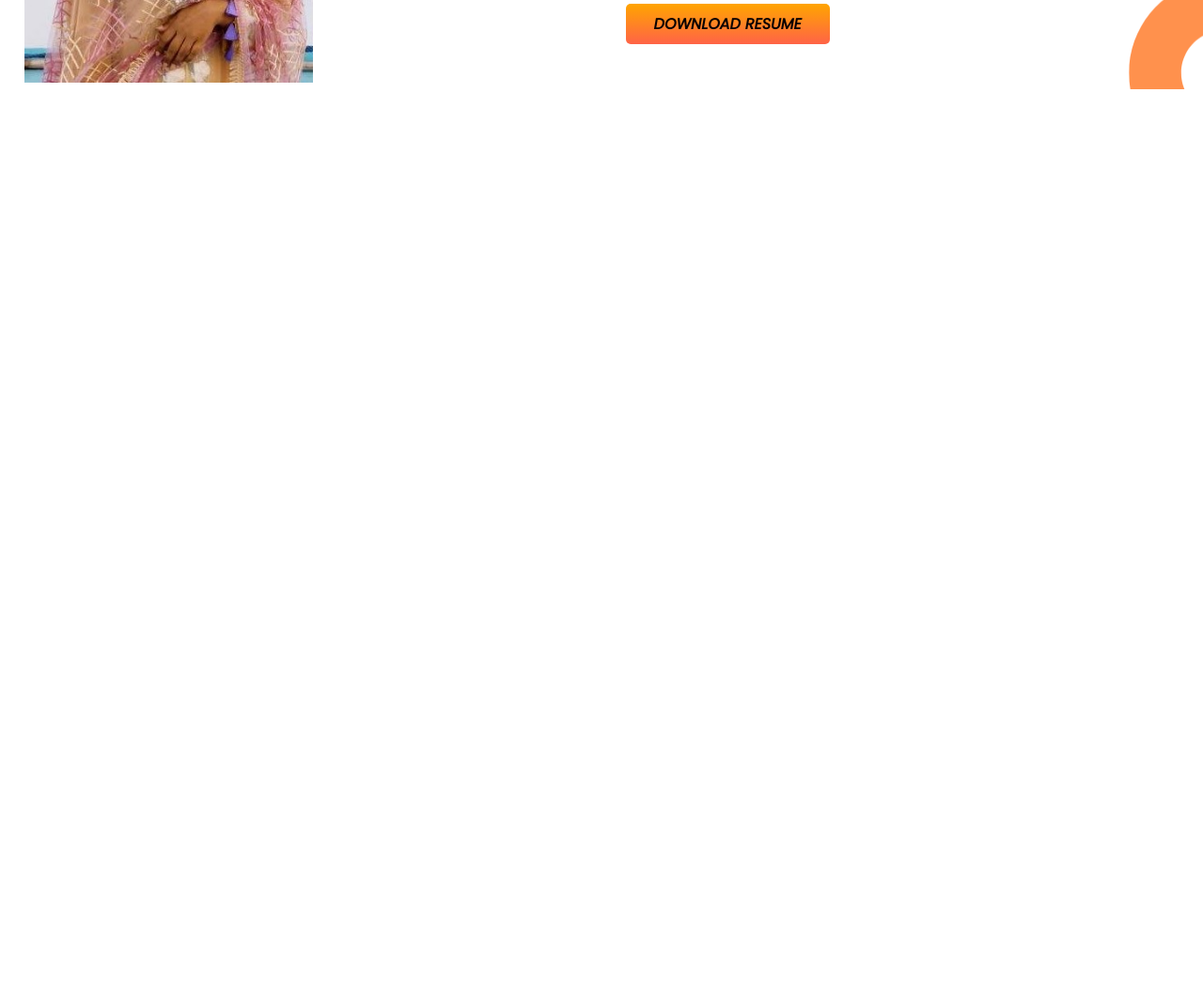
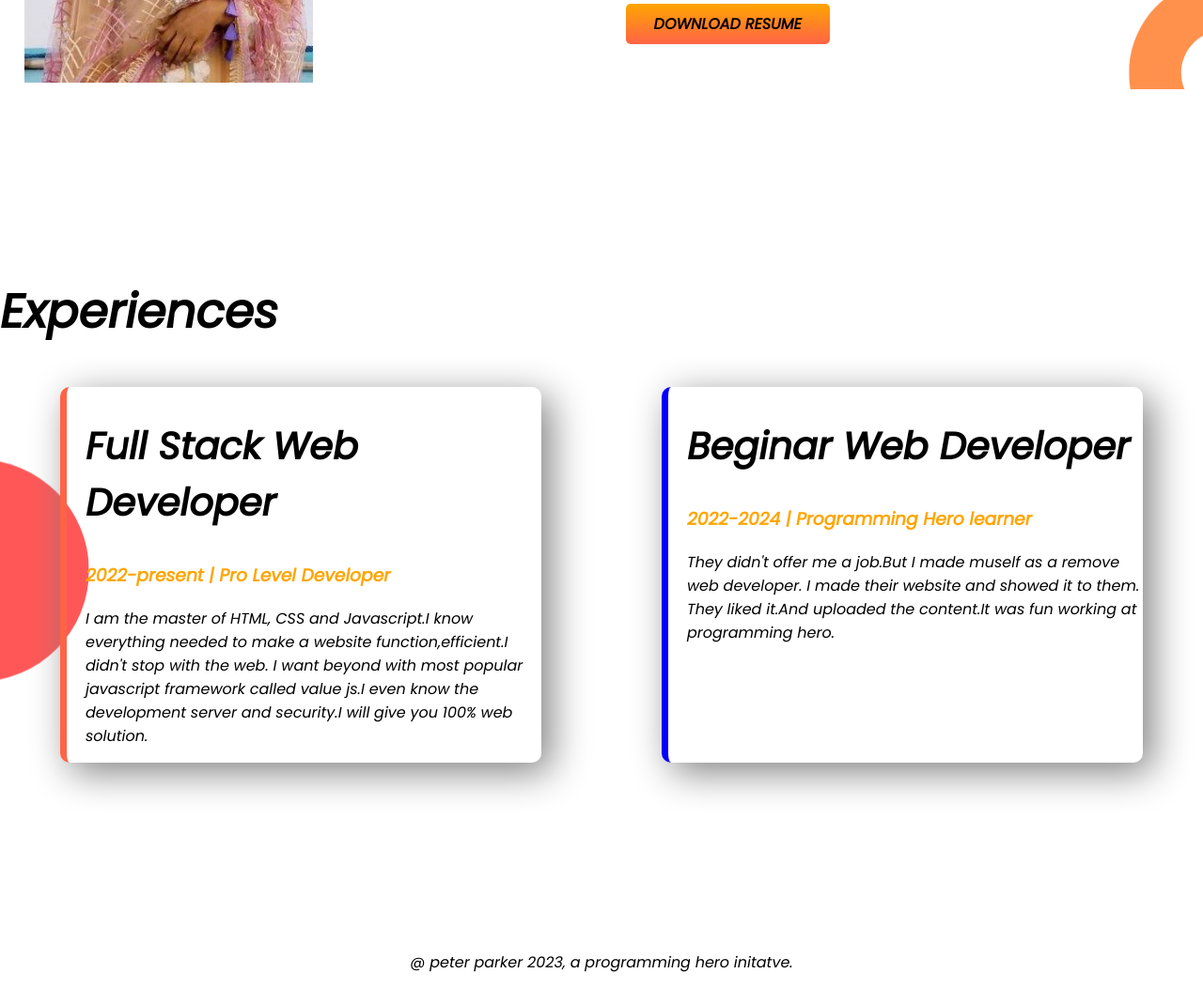
Before and after one commit to Tonima12/first-portfolio, a plain HTML site: page index.html in a window 1280 px wide. Shown: the part 947-2000 px from the top of the page at 94% size. Before the commit the page ends 1242 px from the top, so only its background shows below. Drawn offline with Linux system fonts and the light colour scheme; a web font is replaced by a local one.

Commit message:
styled border and added footer

```diff
--- a/index.html
+++ b/index.html
@@ -15,7 +15,7 @@
 </head>
 
 <body>
-    <section class="top-banner">
+    <section class="top-banner flexible-container">
         <div class="half-weight">
             <h1>Welcome To</h1>
             <h1><span class="orange-color">Tonima Akter</span> World!</h1>
@@ -34,7 +34,7 @@
         </div>
     </section>
 
-    <section class="dream-big">
+    <section class="dream-big flexible-container">
         <div class="half-weight">
             <img src="image/picture.jpg" alt="">
         </div>
@@ -49,7 +49,30 @@
         </div>
     </section>
 
+    <section class="experience-area">
+        <h1>Experiences</h1>
+        <div class="flexible-container">
+            <div id="full-stack-developer" class="shadow">
+                <h2>Full Stack Web Developer</h2>
+                <h3 class="orange-color">2022-present | Pro Level Developer</h3>
+                <p>I am the master of HTML, CSS and Javascript.I know everything needed to make a website
+                    function,efficient.I didn't stop with the web. I want beyond with most popular javascript framework
+                    called value js.I even know the development server and security.I will give you 100% web solution.
+                </p>
+            </div>
+            <div id="beginar-web-developer" class="shadow">
+                <h2>Beginar Web Developer </h2>
+                <h3 class="orange-color">2022-2024 | Programming Hero learner</h3>
+                <p>They didn't offer me a job.But I made muself as a remove web developer. I made their website and
+                    showed
+                    it to them. They liked it.And uploaded the content.It was fun working at programming hero.</p>
+            </div>
+        </div>
+    </section>
 
 </body>
+<footer>
+    <p>@ peter parker 2023, a programming hero initatve.</p>
+</footer>
 
 </html>
--- a/style.css
+++ b/style.css
@@ -8,12 +8,16 @@ h1 {
     font-size: 50px;
 }
 
+h2 {
+    font-size: 40px;
+}
+
 .orange-color {
     color: orange;
 }
 
 /*flexiable vabe pasapasi rakhar jonno */
-section {
+.flexible-container {
     display: flex;
     margin-bottom: 200px;
     /*2nd part er jonno use korse 2tar part gap er */
@@ -46,3 +50,33 @@ section {
     background-repeat: no-repeat;
     background-position: right;
 }
+
+.experience-area {
+    background-image: url(image/Untitled\ design.png);
+    background-repeat: no-repeat;
+    background-position: left;
+
+}
+
+.shadow {
+    width: 40%;
+    margin-left: 5%;
+    margin-right: 5%;
+    padding-left: 20px;
+    border-radius: 10px;
+    box-shadow: 10px 10px 40px gray;
+
+}
+
+/* akpase border dear jonno */
+#full-stack-developer {
+    border-left: 7px solid tomato;
+}
+
+#beginar-web-developer {
+    border-left: 7px solid blue;
+}
+
+footer p {
+    text-align: center;
+}
```
Also changed, not shown: image/Untitled design.png (added), image/shadow.png (added).
